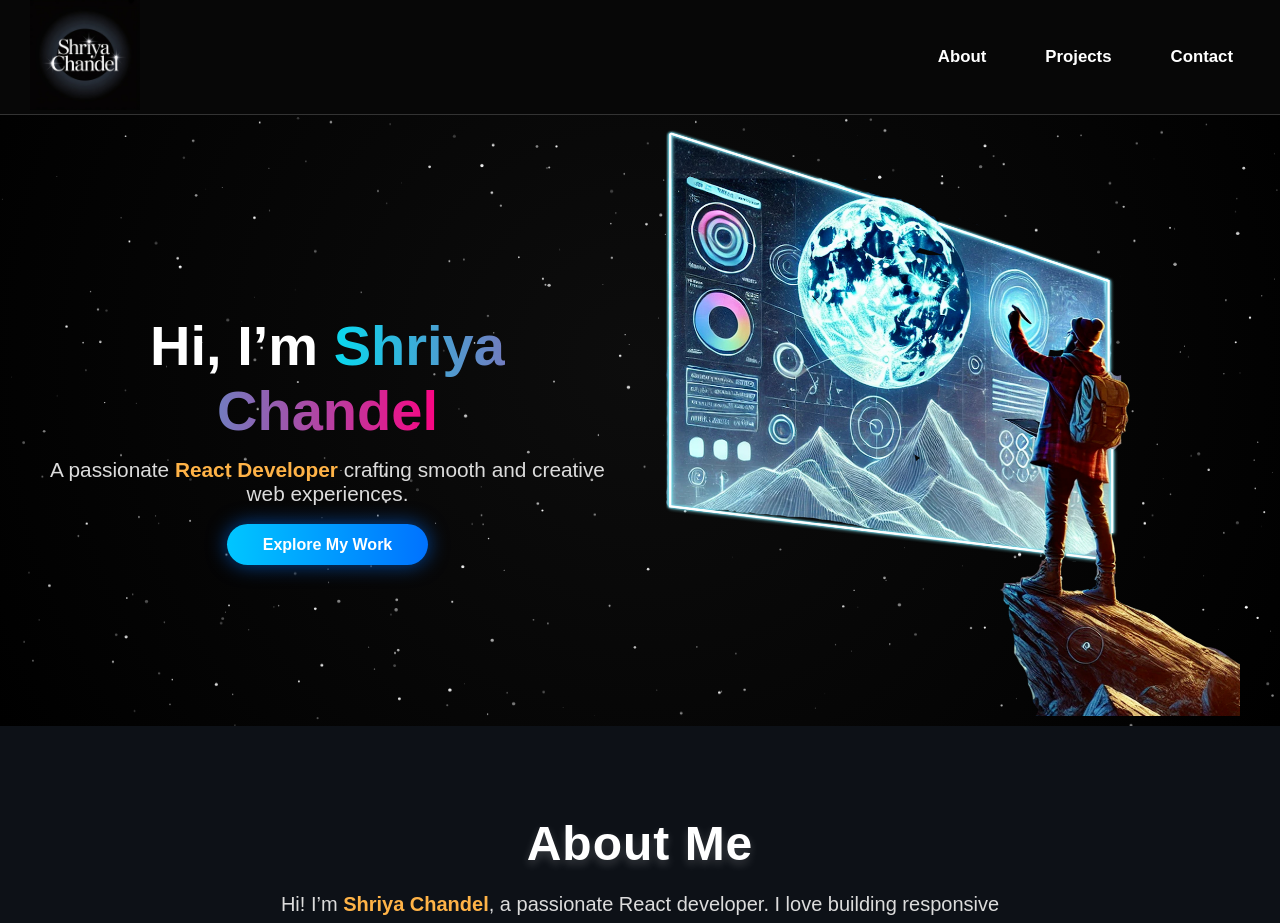
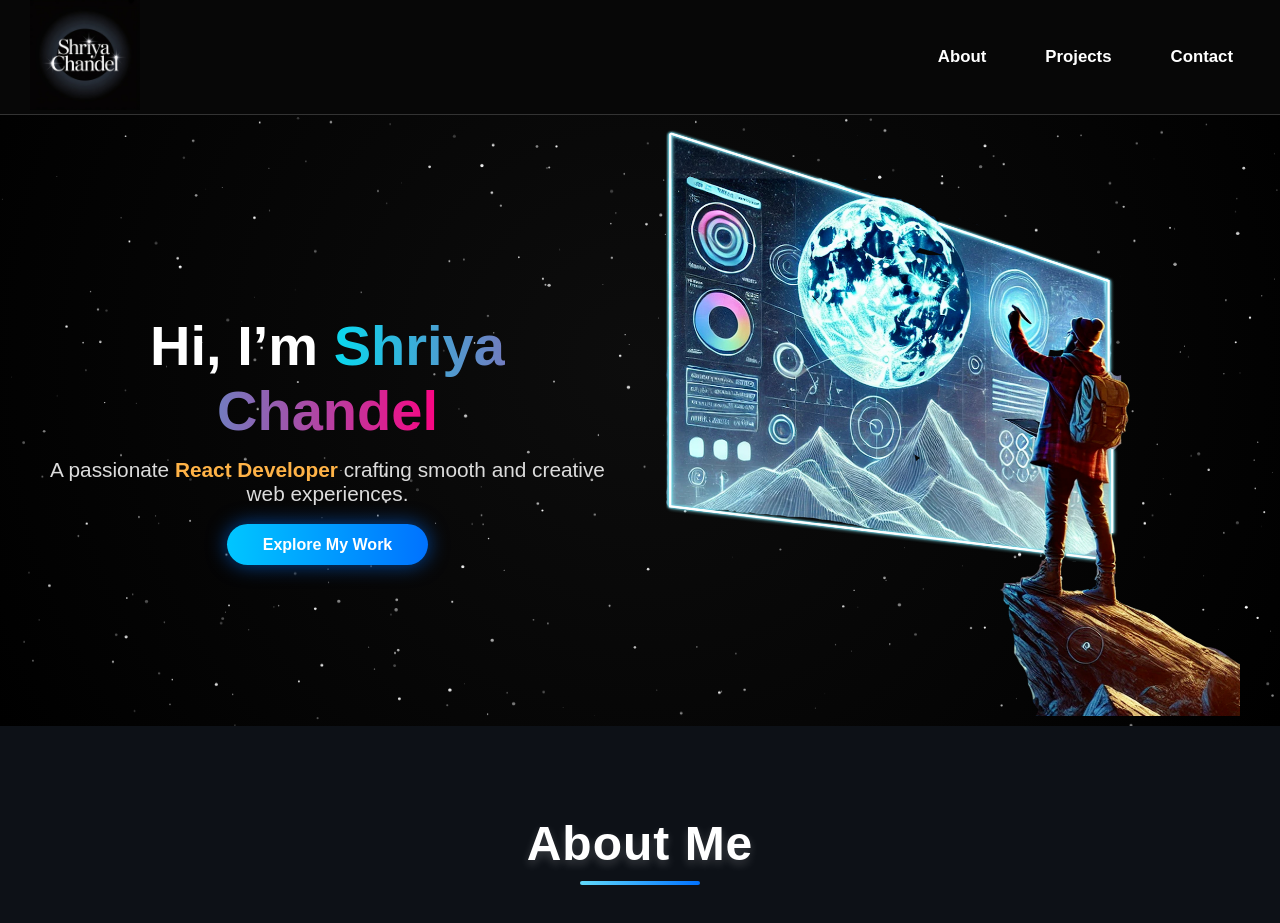
Before and after one commit to shriyachandel/portfolio, a React (Create React App) app: page / in a window 1280 px wide. Shown: the top 923 px of the page. Built offline with nearby package versions, Linux system fonts and the light colour scheme.

Commit message:
Update in css

```diff
--- a/src/components/css/About.css
+++ b/src/components/css/About.css
@@ -18,7 +18,15 @@
   position: relative;
   margin-bottom: 15px;
 }
-
+.about-container h2:after {
+    background: linear-gradient(90deg,#61dafb,#0072ff);
+    border-radius: 2px;
+    content: "";
+    display: block;
+    height: 4px;
+    margin: 10px auto 30px;
+    width: 120px;
+}
 /* Underline style */
 .about-line {
   width: 120px;
```
